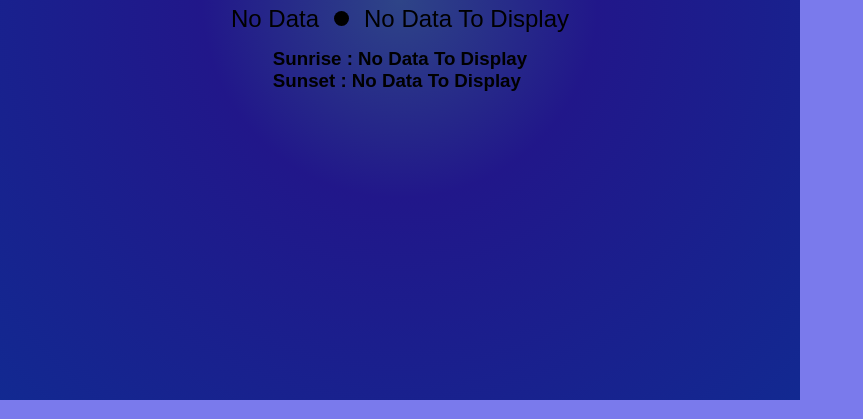
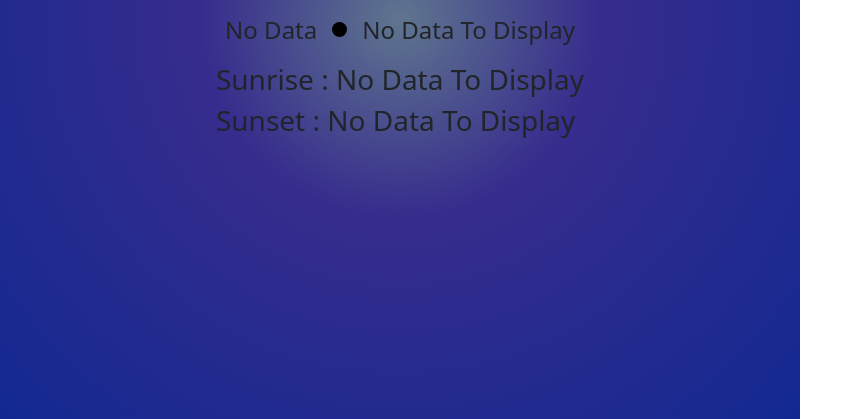
Before and after one commit to matomugo60/weather-app, a plain HTML site: page index.html in a window 1280 px wide. Shown: the part 437-856 px from the top of the page, without its empty margins (0-863 px from the left). Drawn offline with Linux system fonts and the light colour scheme; a script that the page names is missing.

```diff
--- a/index.html
+++ b/index.html
@@ -6,6 +6,7 @@
     <meta name="viewport" content="width=device-width, initial-scale=1.0">
     <title>Weather app</title>
     <link rel="stylesheet" href="style.css" />
+    <link rel="stylesheet" href="bootstrap.css" />
 </head>
 <body>
     <h1>The Weather App
```
Also changed, not shown: src/bootstrap.js (renamed from bootstrap.js).
